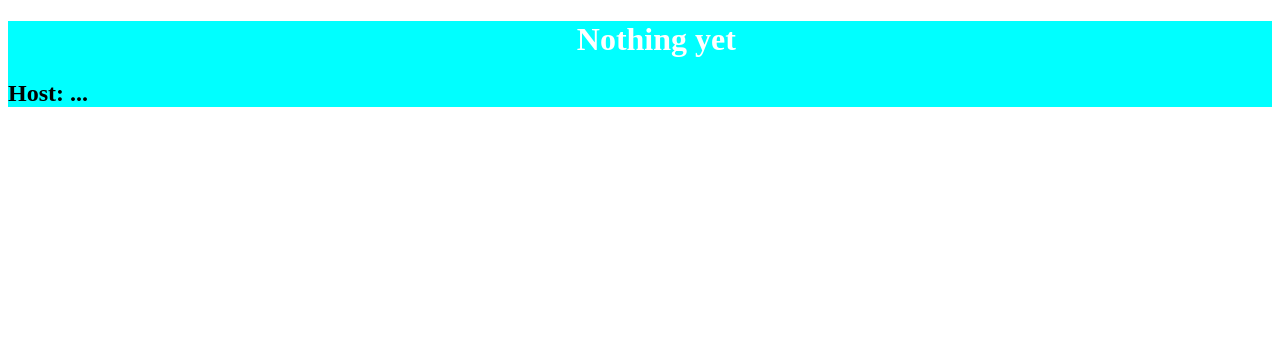
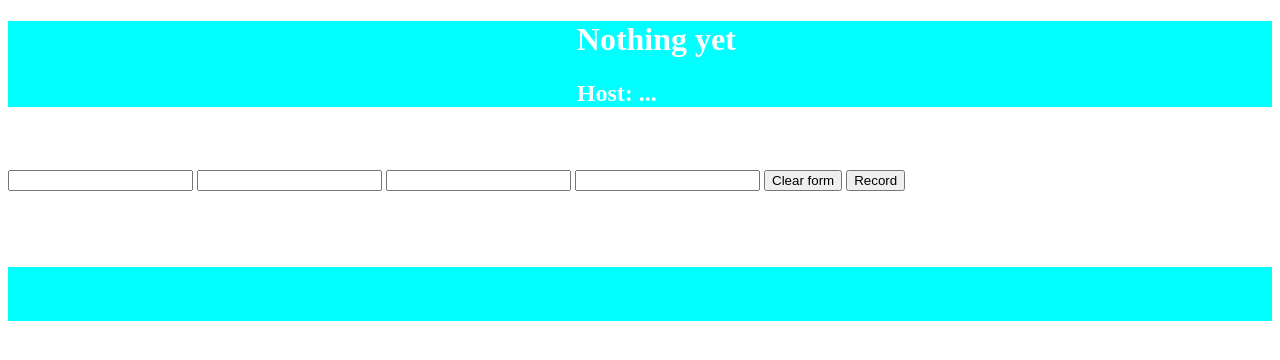
Before and after one commit to Hahalxl/soapbox, a Flask app: page / in a window 1280 px wide. Shown: the top 360 px of the page. Run offline with Flask 3, Linux system fonts and the light colour scheme; parts of the project's set-up code (start-up, migrations or seed data) failed here and were passed over.

Commit message:
modified:   data/5312025.csv new file:   library/function/__pycache__/functions.cpython-312.pyc new file:   library/person/__pycache__/person.cpython-312.pyc modified:   library/person/person.py modified:   main.py modified:   static/style/style.css modified:   templates/index.html

```diff
--- a/data/5312025.csv
+++ b/data/5312025.csv
@@ -1,3 +1,3 @@
 name,osis,email,organization
 Alex,6952423423,Alexliu@gmail.com,Alex Liu High School
-Alex,7421931290,AlexliuNotSigma@skibidi.com,AlexliuMiddleSchool
+Derek,2132121,Sigma@gmail.com,Ohio
--- a/main.py
+++ b/main.py
@@ -1,15 +1,46 @@
-from flask import Flask, render_template
-import library.person
+from flask import Flask, render_template, request, url_for, redirect, session
+from library.person.person import Person
 import library.function
 
+import secrets
 import logging
+import json
 log = logging.getLogger('werkzeug')
 log.disabled = True
 app = Flask(__name__)
+app.secret_key = secrets.token_urlsafe(16)
 
 @app.route("/")
 def index():
+    try:
+        if(session["_person"]):
+            _person_info = json.loads(session["person"])
+            return render_template("index.html", json_info=_person_info)
+    except KeyError:
+        pass
     return render_template("index.html")
+
+@app.route("/error")
+def error():
+    if(session['_error']):
+        return render_template("error.html", error=session["_error"])
+    return redirect(url_for("index"))
+
+@app.route("/record")
+def record():
+    _person = Person(
+        request.args.get("name", "None"),
+        request.args.get("osis", "NULL"),
+        request.args.get("email", "None"),
+        request.args.get("organization", "Others")
+    )
+    if(_person.check()):
+        print("Returned" + _person.name)
+        return redirect(url_for("index"))
+    _person.save()
+    session['_person'] = json.dumps(_person.asjson())
+    print(_person)
+    return redirect(url_for("index"))
 
 if(__name__ == "__main__"):
     app.run(host="0.0.0.0", port=5000, debug=True )
--- a/static/style/style.css
+++ b/static/style/style.css
@@ -4,4 +4,18 @@
 .header-text-1{
     color: #ffffff;
     padding-left: 45%;
+    font-size: 32px;
 }
+.header-text-2{
+    color: #ffffff;
+    font-size: 24px;
+    margin-bottom: 5%;
+    margin-left: 45%
+}
+.footer{
+    background-color: #00ffff;
+    width: 100%;
+    height: 50%;
+    translate: 0 100%;
+
+}
--- a/templates/index.html
+++ b/templates/index.html
@@ -12,12 +12,23 @@
             <h2 class="header-text-2">Host: ...</h2>
 
         </div>
+        <div class="body">
+            <form action="/record">
+                <input type="text" class="inputs" name="name">
+                <input type="number" class="inputs" name="osis">
+                <input type="email" class="inputs" name="email">
+                <input type="text" class="inputs" name="organization">
+                <button type="reset">Clear form</button>
+                <button type="submit" class="record-submit">Record</button>
+
+            </form>
+        </div>
         <div class="footer">
             <h1 class="footer-text"></h1>
             <div class="images">
-                <div class="display"></div>
-                <div class="display"></div>
-                <div class="display"></div>
+                <div class="displaying"><img src="" alt=""></div>
+                <div class="displaying"><img src="" alt=""></div>
+                <div class="displaying"><img src="" alt=""></div>
             </div>
         </div>
 
```
Also changed, not shown: library/person/person.py (+10 -3 lines).
